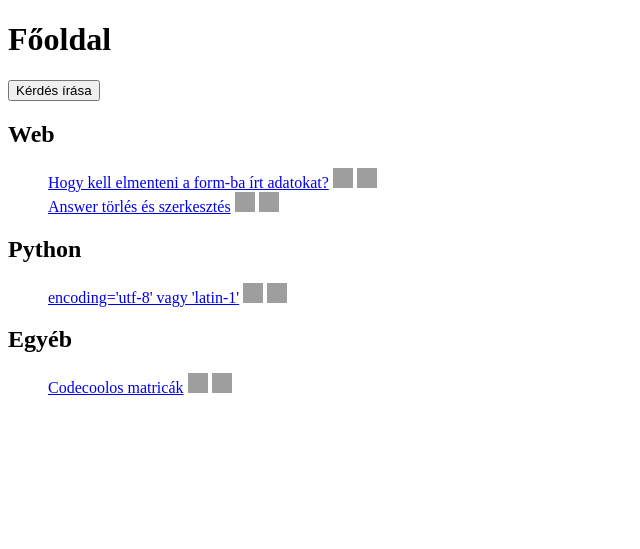
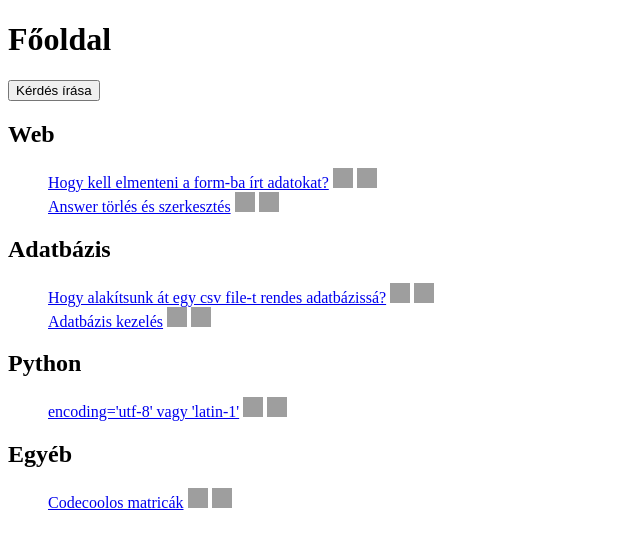
Before and after one commit to nikolettlakos/questiondiary, a Flask app: page / in a window 1280 px wide. Shown: the top 549 px of the page, without its empty margins (0-640 px from the left). Run offline with Flask 2, Linux system fonts and the light colour scheme; grey boxes are pictures that could not be loaded.

Commit message:
Added new question category Database, html template and form changed.

```diff
--- a/Templates/ask_a_question_form.html
+++ b/Templates/ask_a_question_form.html
@@ -12,6 +12,7 @@
     Kategória választás:
     <select title="category" required name="category">
         <option value="Web">Web</option>
+        <option value="Adatbázis">Adatbázis</option>
         <option value="Python">Python</option>
         <option value="Egyéb">Egyéb</option>
     </select>
--- a/Templates/homepage.html
+++ b/Templates/homepage.html
@@ -11,6 +11,18 @@
 <ul>
     {% for question_data in lines %}
     {% if question_data[3] == "Web" %}
+    <li style="list-style-type: none"><a href="/question/{{ question_data[0] }}">{{ question_data[1] }}</a>
+        <img src="https://cdn2.iconfinder.com/data/icons/web/512/Trash_Can-512.png" height="20" width="20">
+        <img src="https://cdn2.iconfinder.com/data/icons/55-files-and-documents/512/Icon_17-512.png" height="20" width="20">
+    </li>
+
+    {% endif %}
+    {% endfor %}
+</ul>
+<h2>Adatbázis</h2>
+<ul>
+    {% for question_data in lines %}
+    {% if question_data[3] == "Adatbázis" %}
     <li style="list-style-type: none"><a href="/question/{{ question_data[0] }}">{{ question_data[1] }}</a>
         <img src="https://cdn2.iconfinder.com/data/icons/web/512/Trash_Can-512.png" height="20" width="20">
         <img src="https://cdn2.iconfinder.com/data/icons/55-files-and-documents/512/Icon_17-512.png" height="20" width="20">
--- a/question.csv
+++ b/question.csv
@@ -3,3 +3,5 @@
 2,encoding='utf-8' vagy 'latin-1',"utf-8-al kérdéseket enged írni, latin-1-el válaszokat, de nem működik egyik se mindkettőre. Miért van ez? ",Python,1515404724.5046637
 3,Answer törlés és szerkesztés,"Amikor törlök egy választ egy kérdésen belül, akkor nem tudom utána szerkeszteni a többit, mert error-t dob.
 Próbáltam csinálni hozzá egy function-t, ami ha törlődik egy válasz, akkor a többi létezőnek az ID-ját -1-el csökkenti. Így működik, viszont sokszor az ID-juk ugyanaz lesz a válaszoknak. Egyébként így is működik valamiért, mert ha utána szerkesztem az egyiket vagy törlöm, akkor nem törli vagy szerkeszti vele együtt a többi azonos ID-jüt. ",Web,Tue Jan  9 12:07:24 2018
+4,Hogy alakítsunk át egy csv file-t rendes adatbázissá?,"Létező csv file-okat szeretnék adatbázisba rendezni, úgy hogy ne vesszenek el az adatok belőle. ",Adatbázis,Tue Jan  9 20:55:03 2018
+5,Adatbázis kezelés,"Hol nyitom meg? Hol kezelem ezeket pontosan? A terminálba mindig be kell írnom egy parancssort, hogy működjön, vagy nem szükséges? (Pl: virtualenv)",Adatbázis,Tue Jan  9 20:58:51 2018
```
